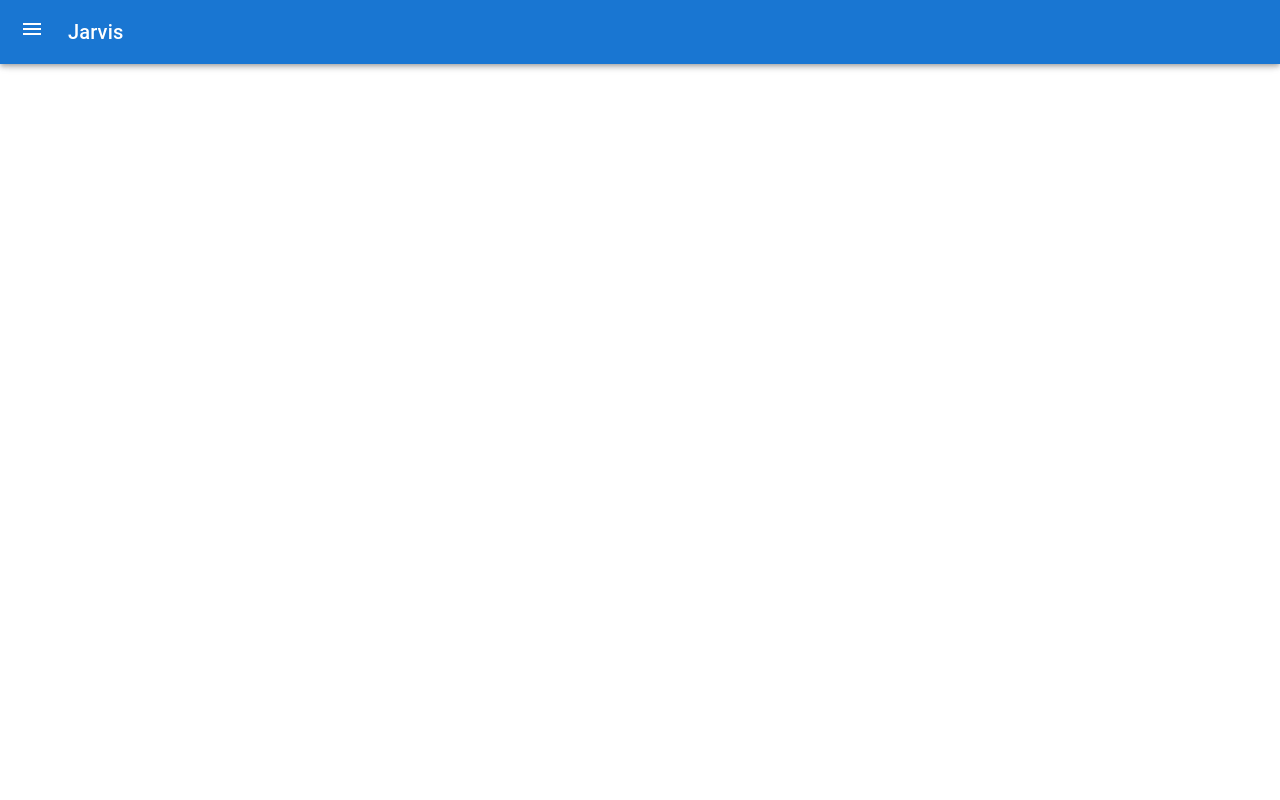
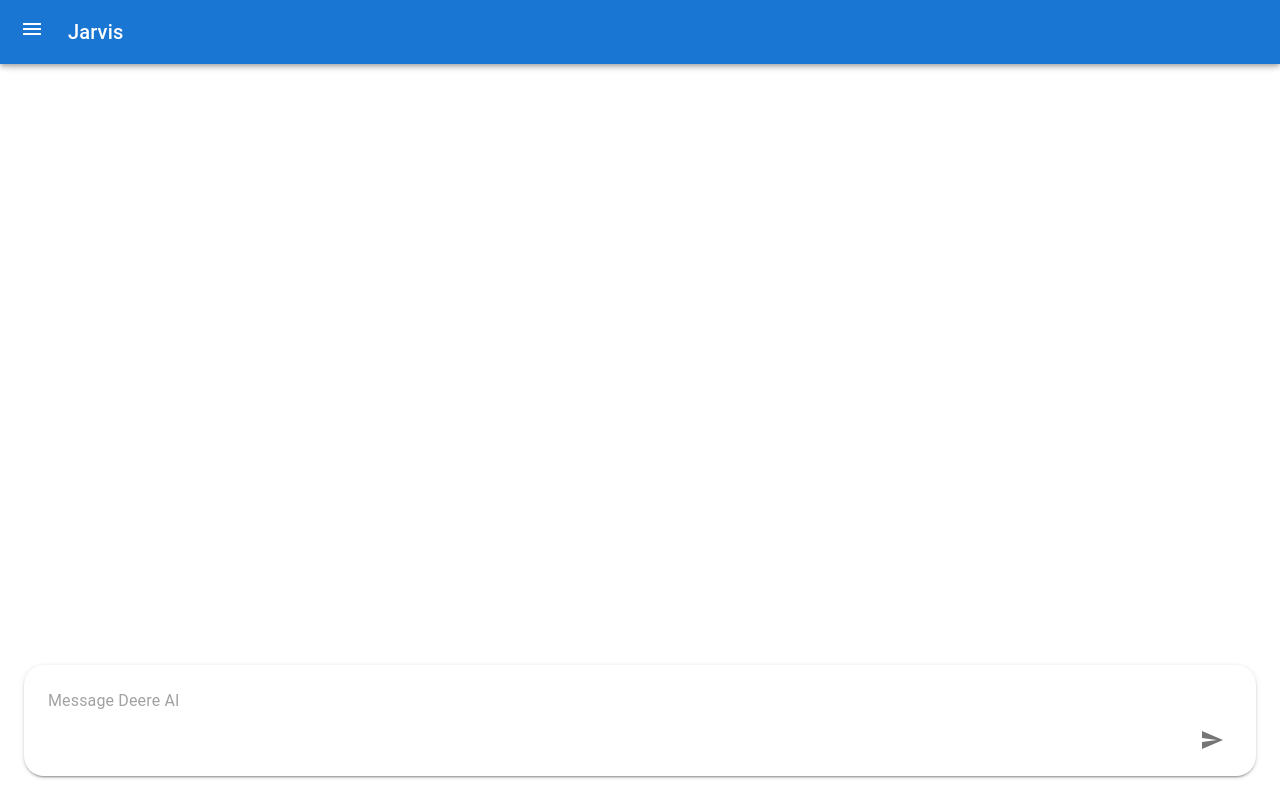
Before and after one commit to NickChecan/jarvis, a React (Create React App) app: page / in a window 1280 px wide. Built offline with nearby package versions, Linux system fonts and the light colour scheme.

Commit message:
chore: create user prompt input

```diff
--- a/src/App.tsx
+++ b/src/App.tsx
@@ -3,6 +3,7 @@ import {Box, CssBaseline, Drawer, IconButton, Toolbar, Typography} from "@mui/ma
 import {SidebarProvider} from "./context/SidebarContext";
 import Header from "./components/Header/Header";
 import Sidebar from "./components/Sidebar/Sidebar";
+import ChatWindow from "./components/ChatWindow/ChatWindow";
 
 function App() {
     return (
@@ -11,6 +12,7 @@ function App() {
             <SidebarProvider>
                 <Header />
                 <Sidebar />
+                <ChatWindow />
             </SidebarProvider>
 
         </Box>
--- /dev/null
+++ b/src/components/ChatWindow/ChatWindow.styles.tsx
@@ -0,0 +1,30 @@
+import {Box, IconButton, Paper, styled, TextField} from "@mui/material";
+
+const drawerWidth = 240;
+
+export const Main = styled('main',
+    { shouldForwardProp: (prop) => prop !== 'open' }
+)<{ open?: boolean; }>(({ theme }) => ({
+    flexGrow: 1,
+    padding: theme.spacing(3),
+    display: 'flex',
+    flexDirection: 'column',
+    minHeight: '100vh',
+    transition: theme.transitions.create('margin', {
+        easing: theme.transitions.easing.sharp,
+        duration: theme.transitions.duration.leavingScreen,
+    }),
+    marginLeft: `-${drawerWidth}px`,
+    variants: [
+        {
+            props: ({ open }) => open,
+            style: {
+                transition: theme.transitions.create('margin', {
+                    easing: theme.transitions.easing.easeOut,
+                    duration: theme.transitions.duration.enteringScreen,
+                }),
+                marginLeft: 0,
+            },
+        },
+    ],
+}));
--- /dev/null
+++ b/src/components/ChatWindow/ChatWindow.tsx
@@ -0,0 +1,18 @@
+import React from 'react';
+import {Main} from "./ChatWindow.styles";
+import {useSidebar} from "../../hooks/useSidebar";
+import {DrawerHeader} from "../SidebarHeader/SidebarHeader.styles";
+import UserPrompt from "../UserPrompt/UserPrompt";
+
+export default function ChatWindow() {
+
+    const { open } = useSidebar();
+
+    return (
+        <Main open={open}>
+            <DrawerHeader />
+            <UserPrompt />
+        </Main>
+    )
+
+}
--- /dev/null
+++ b/src/components/UserPrompt/UserPrompt.styles.tsx
@@ -0,0 +1,31 @@
+import {Box, IconButton, Paper, styled, TextField} from "@mui/material";
+
+export const CustomPaper = styled(Paper)(({ theme }) => ({
+    bottom: theme.spacing(3),
+    height: 'auto',
+    padding: theme.spacing(2),
+    borderRadius: theme.shape.borderRadius * 5,
+    marginTop: 'auto',
+
+}));
+
+export const PromptTextField = styled(TextField)(({ theme }) => ({
+    flexGrow: 1,
+}));
+
+export const promptInputProps = {
+    disableUnderline: true,
+    style: {
+        padding: 8,
+    },
+};
+
+export const ButtonsRowBox = styled(Box)(({ theme }) => ({
+    display: 'flex',
+    gap: theme.spacing(1),
+}));
+
+export const SendIconButton = styled(IconButton)(({ theme }) => ({
+    marginLeft: 'auto',
+    marginRight: theme.spacing(1),
+}));
--- /dev/null
+++ b/src/components/UserPrompt/UserPrompt.tsx
@@ -0,0 +1,29 @@
+import React from 'react';
+import {
+    ButtonsRowBox,
+    CustomPaper,
+    promptInputProps,
+    PromptTextField,
+    SendIconButton
+} from "./UserPrompt.styles";
+import SendIcon from "@mui/icons-material/Send";
+
+export default function UserPrompt() {
+    return (
+        <CustomPaper elevation={2}>
+            <PromptTextField
+                variant="standard"
+                multiline={true}
+                maxRows={5}
+                placeholder="Message Deere AI"
+                fullWidth
+                InputProps={promptInputProps}
+            />
+            <ButtonsRowBox>
+                <SendIconButton>
+                    <SendIcon />
+                </SendIconButton>
+            </ButtonsRowBox>
+        </CustomPaper>
+    )
+}
--- a/src/index.css
+++ /dev/null
@@ -1,13 +0,0 @@
-body {
-  margin: 0;
-  font-family: -apple-system, BlinkMacSystemFont, 'Segoe UI', 'Roboto', 'Oxygen',
-    'Ubuntu', 'Cantarell', 'Fira Sans', 'Droid Sans', 'Helvetica Neue',
-    sans-serif;
-  -webkit-font-smoothing: antialiased;
-  -moz-osx-font-smoothing: grayscale;
-}
-
-code {
-  font-family: source-code-pro, Menlo, Monaco, Consolas, 'Courier New',
-    monospace;
-}
--- a/src/index.tsx
+++ b/src/index.tsx
@@ -1,6 +1,5 @@
 import React from 'react';
 import ReactDOM from 'react-dom/client';
-import './index.css';
 import App from './App';
 import reportWebVitals from './reportWebVitals';
 import {StyledEngineProvider} from '@mui/material/styles';
```
